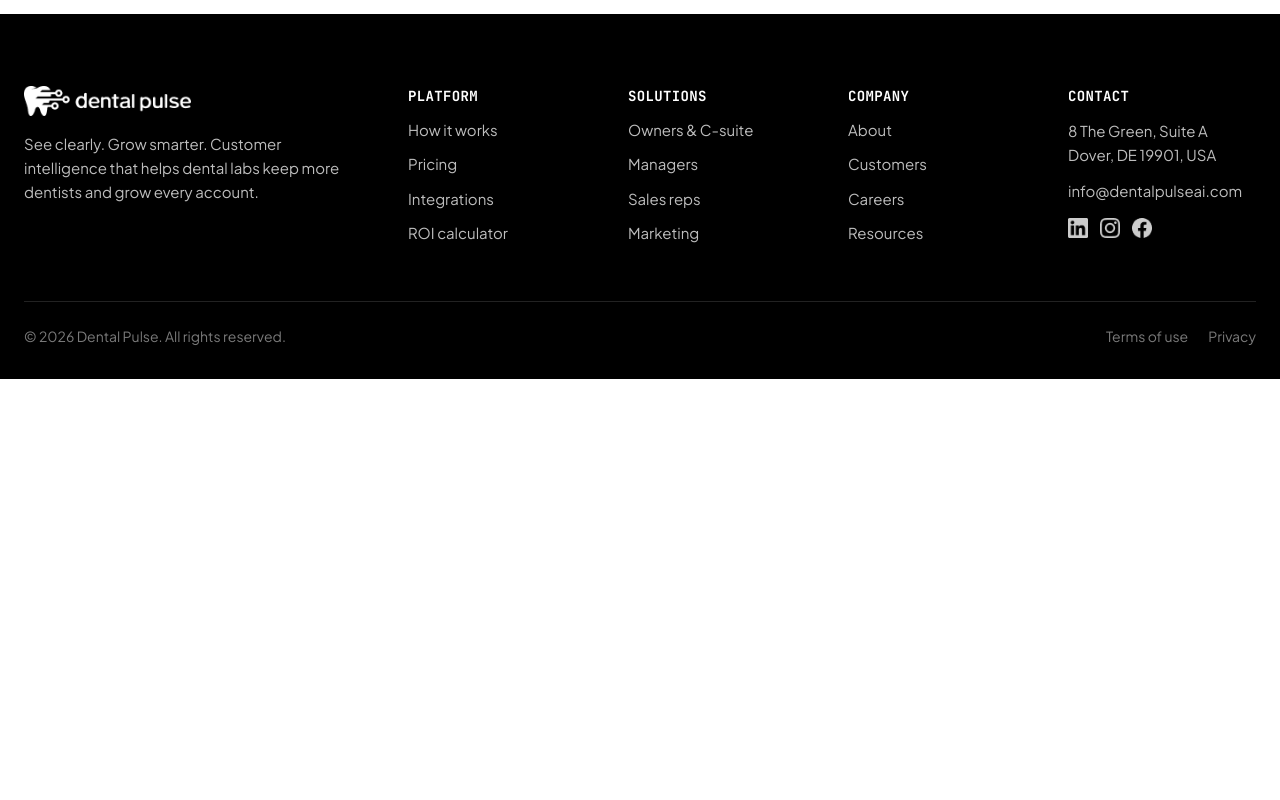
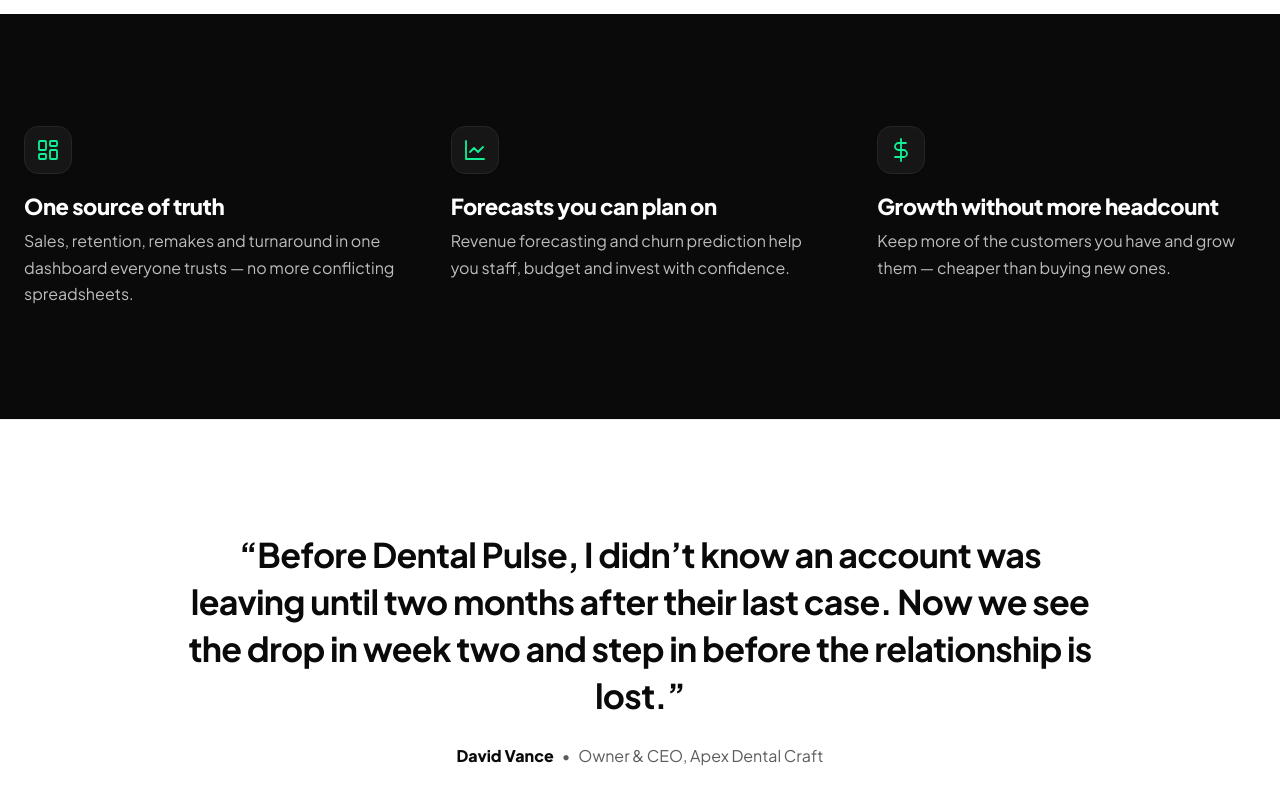
Before and after one commit to dentalPulse/dentalpulse-website, a Next.js app: page /solutions in a window 1280 px wide. Shown: the part 1340-2140 px from the top of the page. Before the commit the page ends 1719 px from the top, so only its background shows below. Built offline with nearby package versions, Linux system fonts and the light colour scheme.

Commit message:
feat(solutions): implement Phase 4 Dark Capabilities and Executive Social Proof Quote

```diff
--- a/src/app/solutions/page.tsx
+++ b/src/app/solutions/page.tsx
@@ -4,6 +4,8 @@
 import { SolutionsRoleNav } from '@/components/solutions/SolutionsRoleNav';
 import { SolutionsHero } from '@/components/solutions/SolutionsHero';
 import { QuestionsSection } from '@/components/solutions/QuestionsSection';
+import { ExecutiveCapabilitiesSection } from '@/components/solutions/ExecutiveCapabilitiesSection';
+import { ExecutiveQuoteSection } from '@/components/solutions/ExecutiveQuoteSection';
 
 export const metadata: Metadata = {
   title: 'Solutions for Lab Owners & C-Suite | DentalPulse',
@@ -25,6 +27,8 @@
         <SolutionsRoleNav activeRole="owners" />
         <SolutionsHero />
         <QuestionsSection />
+        <ExecutiveCapabilitiesSection />
+        <ExecutiveQuoteSection />
       </div>
       <Footer />
     </main>
--- /dev/null
+++ b/src/components/solutions/ExecutiveCapabilitiesSection.tsx
@@ -0,0 +1,64 @@
+import React from 'react';
+
+export function ExecutiveCapabilitiesSection() {
+  const capabilities = [
+    {
+      title: 'One source of truth',
+      description:
+        'Sales, retention, remakes and turnaround in one dashboard everyone trusts — no more conflicting spreadsheets.',
+      icon: (
+        <svg width="24" height="24" viewBox="0 0 24 24" fill="none" stroke="currentColor" strokeWidth="1.8" strokeLinecap="round" strokeLinejoin="round" aria-hidden="true">
+          <rect x="3" y="3" width="7" height="9" rx="1" />
+          <rect x="14" y="3" width="7" height="5" rx="1" />
+          <rect x="14" y="12" width="7" height="9" rx="1" />
+          <rect x="3" y="16" width="7" height="5" rx="1" />
+        </svg>
+      ),
+    },
+    {
+      title: 'Forecasts you can plan on',
+      description:
+        'Revenue forecasting and churn prediction help you staff, budget and invest with confidence.',
+      icon: (
+        <svg width="24" height="24" viewBox="0 0 24 24" fill="none" stroke="currentColor" strokeWidth="1.8" strokeLinecap="round" strokeLinejoin="round" aria-hidden="true">
+          <path d="M3 3v18h18" />
+          <path d="M7 14l4-4 4 4 5-5" />
+        </svg>
+      ),
+    },
+    {
+      title: 'Growth without more headcount',
+      description:
+        'Keep more of the customers you have and grow them — cheaper than buying new ones.',
+      icon: (
+        <svg width="24" height="24" viewBox="0 0 24 24" fill="none" stroke="currentColor" strokeWidth="1.8" strokeLinecap="round" strokeLinejoin="round" aria-hidden="true">
+          <path d="M12 1v22" />
+          <path d="M17 5H9.5a3.5 3.5 0 0 0 0 7h5a3.5 3.5 0 0 1 0 7H6" />
+        </svg>
+      ),
+    },
+  ];
+
+  return (
+    <section className="w-full bg-[#0A0A0A] text-white py-24 md:py-28 px-6">
+      <div className="max-w-[1240px] mx-auto grid grid-cols-1 md:grid-cols-3 gap-10 md:gap-12">
+        {capabilities.map((item) => (
+          <div key={item.title} className="flex flex-col">
+            <span
+              className="w-12 h-12 rounded-[14px] bg-[#161616] text-[#12F095] border border-[#262626] inline-flex items-center justify-center shrink-0 shadow-xs"
+              aria-hidden="true"
+            >
+              {item.icon}
+            </span>
+            <h3 className="m-0 mt-5 mb-2.5 text-[22px] font-extrabold text-white tracking-tight">
+              {item.title}
+            </h3>
+            <p className="m-0 text-[15px] sm:text-[16px] leading-[1.65] text-[#BDBDBD]">
+              {item.description}
+            </p>
+          </div>
+        ))}
+      </div>
+    </section>
+  );
+}
--- /dev/null
+++ b/src/components/solutions/ExecutiveQuoteSection.tsx
@@ -0,0 +1,18 @@
+import React from 'react';
+
+export function ExecutiveQuoteSection() {
+  return (
+    <section className="w-full bg-white py-24 sm:py-28 px-6 border-t border-[#F0F0F0]">
+      <figure className="max-w-[920px] mx-auto text-center m-0">
+        <blockquote className="m-0 text-[24px] sm:text-[30px] lg:text-[34px] leading-[1.38] font-bold tracking-[-0.02em] text-[#0A0A0A]">
+          “Before Dental Pulse, I didn’t know an account was leaving until two months after their last case. Now we see the drop in week two and step in before the relationship is lost.”
+        </blockquote>
+        <figcaption className="mt-6 text-[#5C5C5C] text-[15px] sm:text-[16px] flex items-center justify-center gap-2 flex-wrap">
+          <b className="text-[#0A0A0A] font-extrabold">David Vance</b>
+          <span>•</span>
+          <span>Owner &amp; CEO, Apex Dental Craft</span>
+        </figcaption>
+      </figure>
+    </section>
+  );
+}
```
